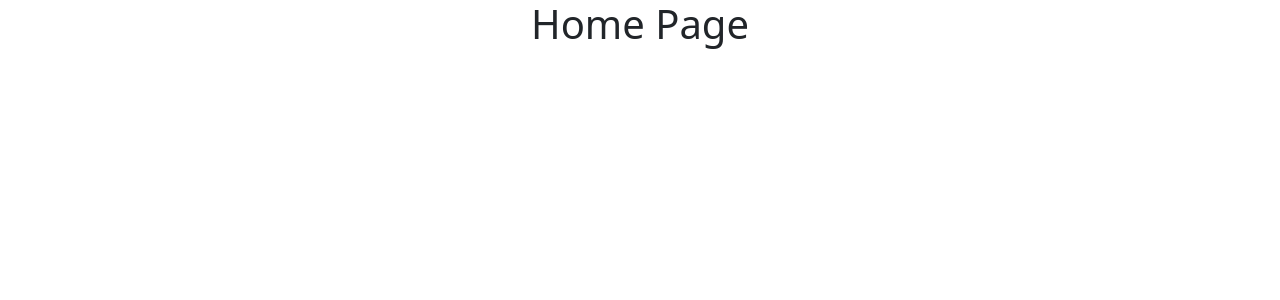
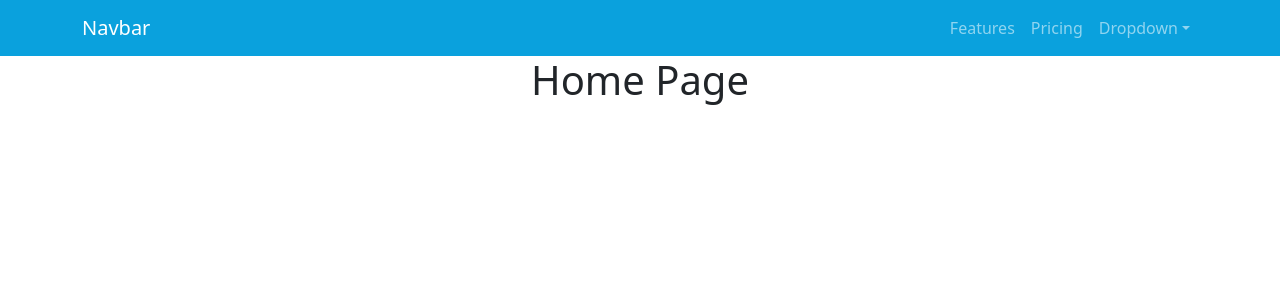
Before and after one commit to MuhammadAbdiel/capstone-dicoding, a React (Create React App) app: page / in a window 1280 px wide. Shown: the top 300 px of the page. Built offline with nearby package versions, Linux system fonts and the light colour scheme.

Commit message:
update header component

```diff
--- a/src/components/Header.jsx
+++ b/src/components/Header.jsx
@@ -3,56 +3,37 @@
 import Nav from "react-bootstrap/Nav";
 import Navbar from "react-bootstrap/Navbar";
 import NavDropdown from "react-bootstrap/NavDropdown";
-import Offcanvas from "react-bootstrap/Offcanvas";
 
 function Header() {
   return (
-    <>
-      {["md"].map((expand) => (
     <Navbar
-          key={expand}
+      collapseOnSelect
+      expand="md"
       style={{ backgroundColor: "#0AA1DD" }}
-          expand={expand}
-          className="mb-3"
       variant="dark"
     >
       <Container>
-            <Navbar.Brand href="#">Navbar</Navbar.Brand>
-            <Navbar.Toggle aria-controls={`offcanvasNavbar-expand-${expand}`} />
-            <Navbar.Offcanvas
-              id={`offcanvasNavbar-expand-${expand}`}
-              aria-labelledby={`offcanvasNavbarLabel-expand-${expand}`}
-              placement="end"
-            >
-              <Offcanvas.Header closeButton>
-                <Offcanvas.Title id={`offcanvasNavbarLabel-expand-${expand}`}>
-                  Offcanvas
-                </Offcanvas.Title>
-              </Offcanvas.Header>
-              <Offcanvas.Body>
-                <Nav className="justify-content-end flex-grow-1 pe-3">
-                  <Nav.Link href="#action1">Home</Nav.Link>
-                  <Nav.Link href="#action2">Link</Nav.Link>
-                  <NavDropdown
-                    title="Dropdown"
-                    id={`offcanvasNavbarDropdown-expand-${expand}`}
-                  >
-                    <NavDropdown.Item href="#action3">Action</NavDropdown.Item>
-                    <NavDropdown.Item href="#action4">
+        <Navbar.Brand href="#home">Navbar</Navbar.Brand>
+        <Navbar.Toggle aria-controls="responsive-navbar-nav" />
+        <Navbar.Collapse id="responsive-navbar-nav">
+          <Nav className="ms-auto">
+            <Nav.Link href="#features">Features</Nav.Link>
+            <Nav.Link href="#pricing">Pricing</Nav.Link>
+            <NavDropdown title="Dropdown" id="collasible-nav-dropdown">
+              <NavDropdown.Item href="#action/3.1">Action</NavDropdown.Item>
+              <NavDropdown.Item href="#action/3.2">
                 Another action
               </NavDropdown.Item>
+              <NavDropdown.Item href="#action/3.3">Something</NavDropdown.Item>
               <NavDropdown.Divider />
-                    <NavDropdown.Item href="#action5">
-                      Something else here
+              <NavDropdown.Item href="#action/3.4">
+                Separated link
               </NavDropdown.Item>
             </NavDropdown>
           </Nav>
-              </Offcanvas.Body>
-            </Navbar.Offcanvas>
+        </Navbar.Collapse>
       </Container>
     </Navbar>
-      ))}
-    </>
   );
 }
 
--- a/src/pages/Home.jsx
+++ b/src/pages/Home.jsx
@@ -1,8 +1,10 @@
 import React from "react";
+import Header from "../components/Header";
 
 const Home = () => {
   return (
     <>
+      <Header />
       <h1>Home Page</h1>
     </>
   );
```
Lines whose indentation alone changed are shown as unchanged.
